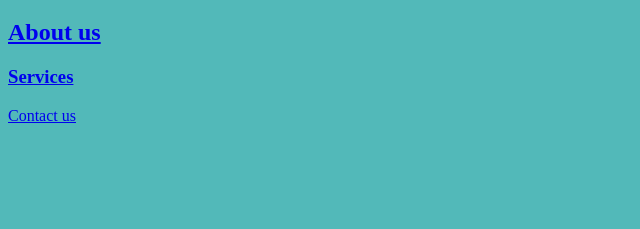
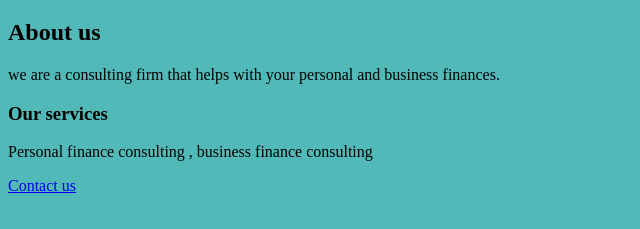
Before and after one commit to jrwebdesign123/Jrconsulting, a plain HTML site: page index.html in a window 1280 px wide. Shown: the part 61-290 px from the top of the page, without its empty margins (0-640 px from the left). Drawn offline with Linux system fonts and the light colour scheme.

Commit message:
Update index.html

```diff
--- a/index.html
+++ b/index.html
@@ -6,13 +6,21 @@
 </html>
 <html>
     <h2>
-        <a href="file:///C:/Users/cjrol/OneDrive/Desktop/Jr%20consulting/index2.html">About us</a>
+        About us
     </h2>
 </html>
 <html>
+    we are a consulting firm that helps with your personal and  business finances.
+</html>
+<html>
     <h3>
-        <a href="file:///C:/Users/cjrol/OneDrive/Desktop/Jr%20consulting/index3.html">Services</a>
+        Our services
     </h3>
+</html>
+<html>
+    <p>
+        Personal finance consulting , business finance consulting
+    </p>
 </html>
 <html>
     <a href="https://forms.gle/E7R9UrF8tPnor1eW9">Contact us </a>
```
